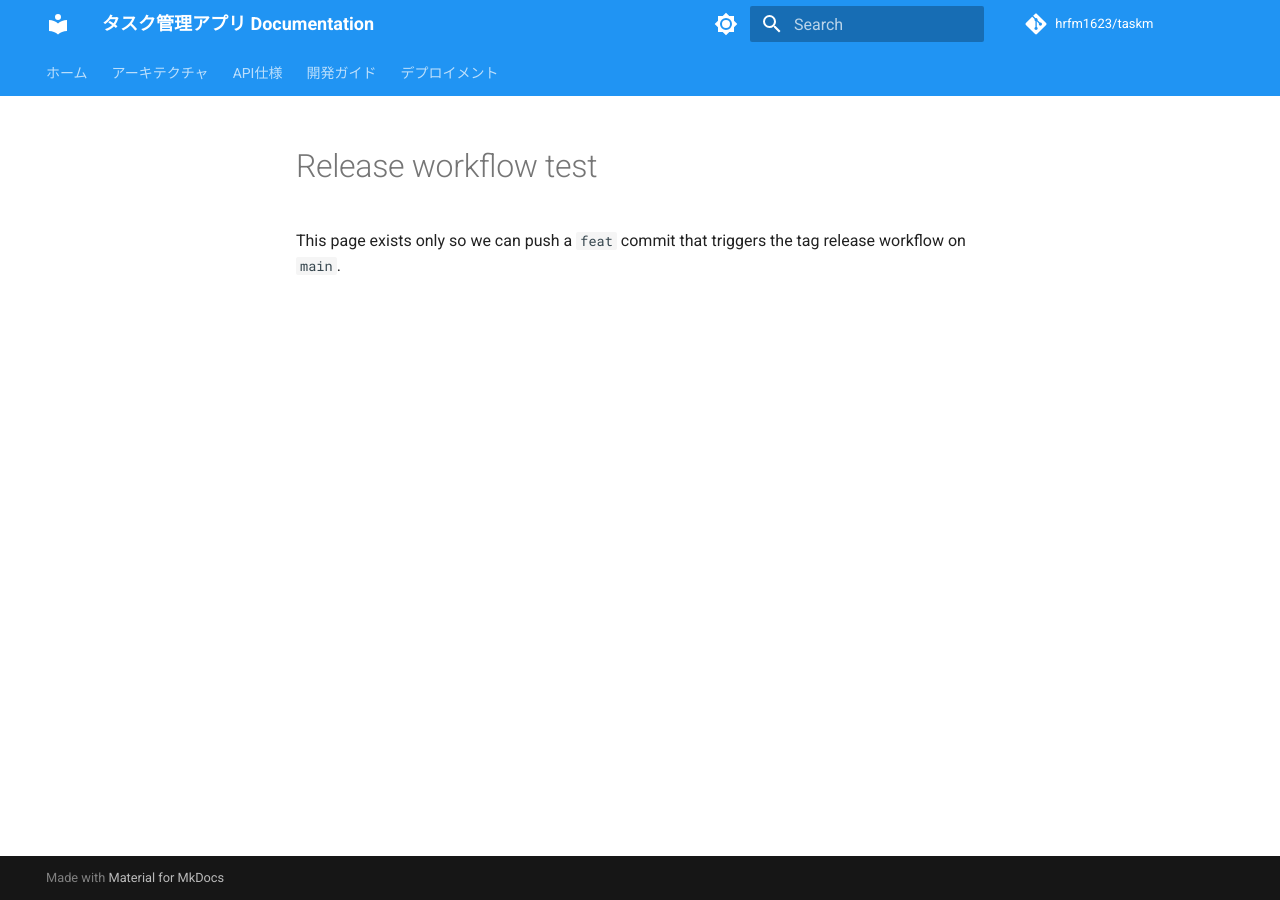
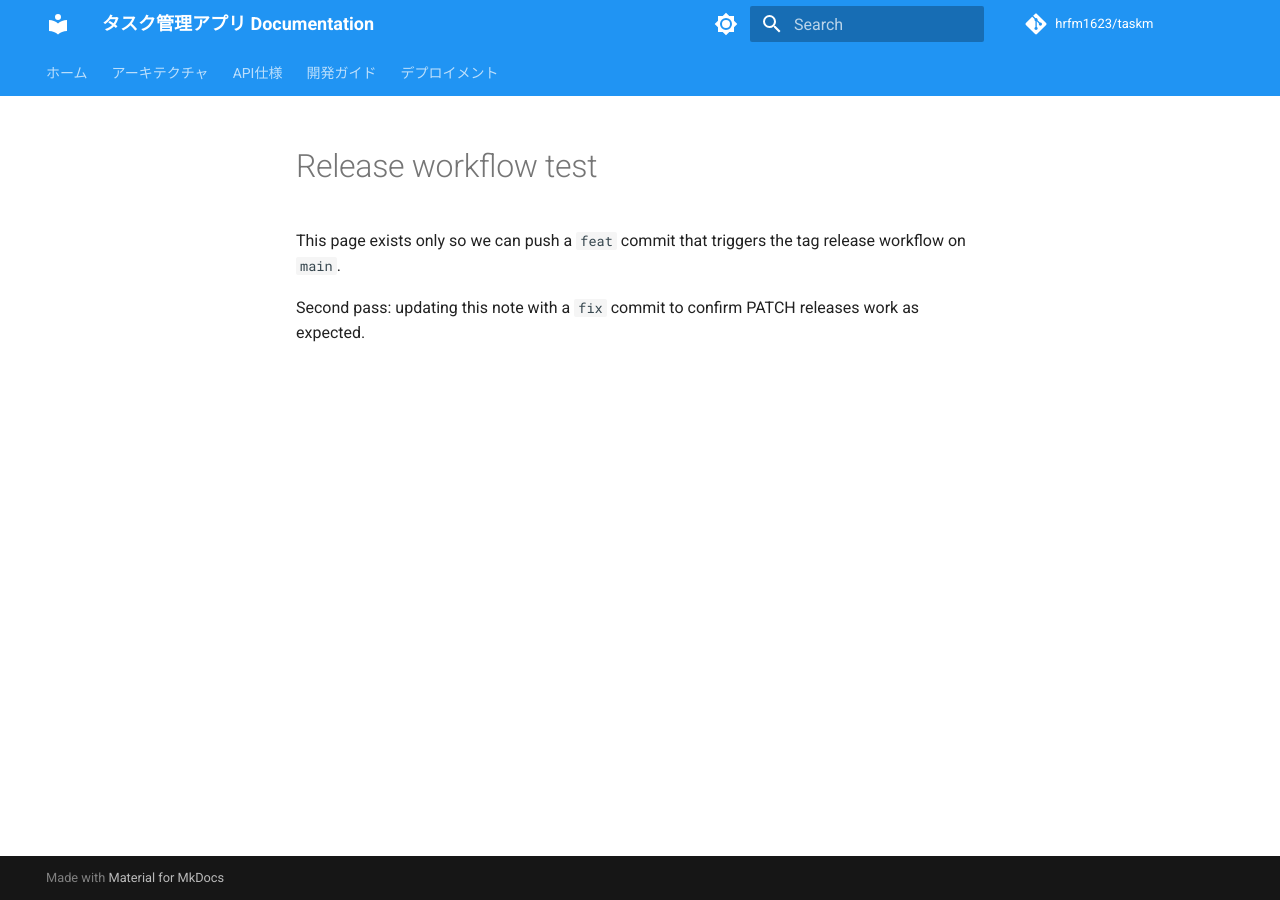
Before and after one commit to hrfm1623/taskm, an MkDocs documentation site: the page built from docs/release-test.md, in a window 1280 px wide. Built offline with MkDocs 1.6.1 and Material for MkDocs 9.7.7, drawn with Linux system fonts in a browser that asks for light colours; comment, search, counter and statistics services are not loaded.

Commit message:
fix: update release workflow test doc

```diff
--- a/docs/release-test.md
+++ b/docs/release-test.md
@@ -1,3 +1,5 @@
 # Release workflow test
 
 This page exists only so we can push a `feat` commit that triggers the tag release workflow on `main`.
+
+Second pass: updating this note with a `fix` commit to confirm PATCH releases work as expected.
```
